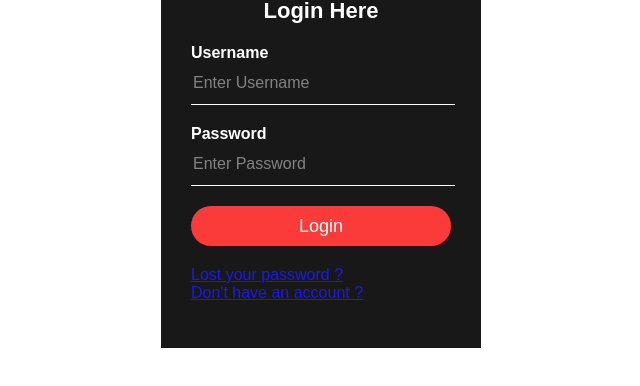
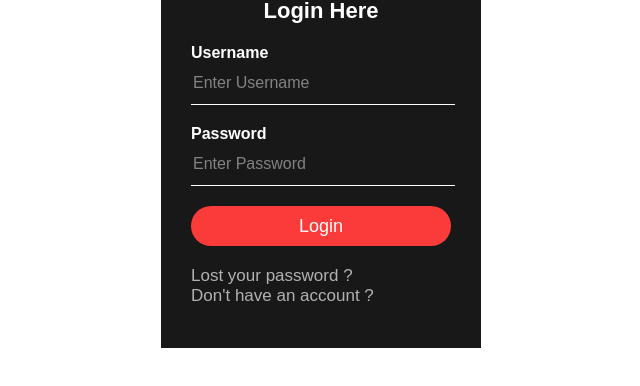
Before and after one commit to einstein05/Login-Form, a plain HTML site: page index.html in a window 1280 px wide. Shown: the part 262-648 px from the top of the page, without its empty margins (319-959 px from the left). Drawn offline with Linux system fonts and the light colour scheme.

Commit message:
Working on the a tag

```diff
--- a/index.html
+++ b/index.html
@@ -80,6 +80,16 @@
             color : #000 ;
         }
 
+        .loginbox a {
+            text-decoration : none ;
+            font-size : 17px ;
+            line-height : 20px ;
+            color : darkgrey ;
+        }
+
+        .loginbox a:hover {
+            color : #ffc107 ;
+        }
 
     </style>
 
```
